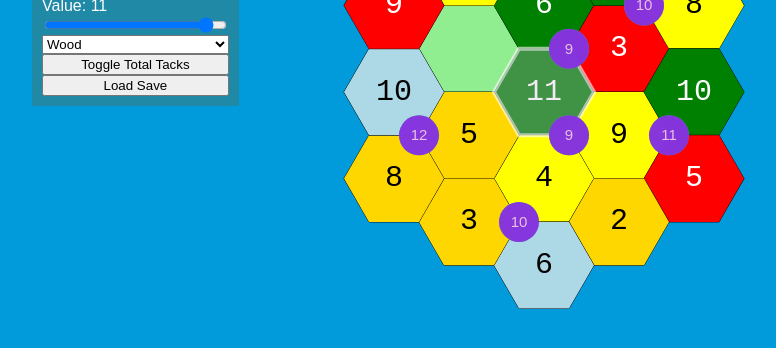
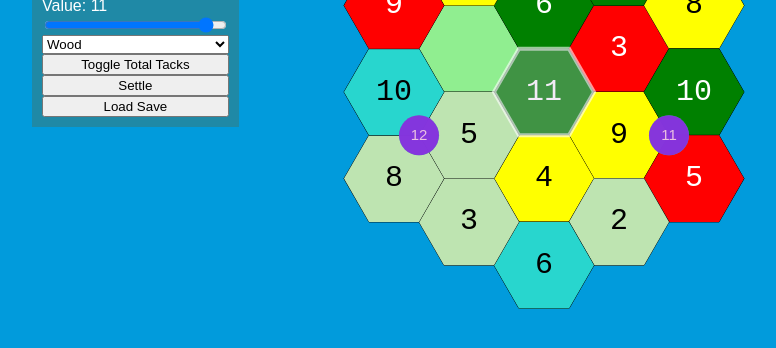
Before and after one commit to BJS324MC/Catan-Helper, a plain HTML site: page index.html in a window 1280 px wide. Shown: the part 308-656 px from the top of the page, without its empty margins (96-872 px from the left). Drawn offline with Linux system fonts and the light colour scheme.

Commit message:
quick stuff

```diff
--- a/index.html
+++ b/index.html
@@ -19,6 +19,7 @@
         <select id="resources">
             <option value="brick">Brick</option>
             <option value="desert">Desert</option>
+            <option value="gold">Gold</option>
             <option value="ore">Ore</option>
             <option value="sheep">Sheep</option>
             <option value="wheat">Wheat</option>
@@ -26,6 +27,7 @@
             <option value="none">None</option>
         </select>
         <button id="toggle">Toggle Total Tacks</button>
+        <button id="toggle2">Settle</button>
         <button id="loadSave">Load Save</button>
     </div>
     <script src='main.js'></script>
--- a/main.js
+++ b/main.js
@@ -19,13 +19,20 @@ class HexList {
         this.resourceGuide = {
             'brick': 'red',
             'wood': 'green',
-            'sheep': 'gold',
+            'sheep': 'rgb(190, 228, 177)',
             'wheat': 'yellow',
-            'ore': 'lightblue',
+            'ore': 'rgb(40, 214, 206)',
+            'gold': 'gold',
             'desert': 'lightgreen',
             'none': 'rgba(255,255,255,0)',
             'hover': 'rgba(0,0,0,0.2)',
             'selected': 'rgba(211, 189, 225,0.3)'
+        },
+        this.cornerGuide = {
+            'default':'',
+            'settled':'',
+            'enemy':'',
+            'selection':''
         }
         this.hexes = hexes;
         this.neighbours = {};
@@ -47,10 +54,14 @@ class HexList {
         this.corners = this.getAllCorners();
         quickSort(this.corners, n => -n[2]);
     }
+    deviation(...population){
+        return population.map(a=>(a-11/3)**2).reduce((a,b)=>a+b)/population.length
+    }
     isOdd(corner) {
         return corner[0] % 3 === 1 || corner[0] % 3 === -2;
     }
-    areAdjacentCorners(cornerA, cornerB) {
+    areAdjacentCorners(cornerA, cornerB, equality = false) {
+        if(equality && approximatelyEqual(cornerA[0], cornerB[0]) && approximatelyEqual(cornerA[1],cornerB[1])) return true;
         let C1 = this.isOdd(cornerA), C2 = this.isOdd(cornerB);
         if (C1 === C2) return false;
         let oddCorner = C1 ? cornerA : cornerB, evenCorner = C1 ? cornerB : cornerA;
@@ -88,23 +99,25 @@ class HexList {
         return corners;
     }
     drawAllCorners(ctx) {
-        for (let i = 0; i < this.corners.length; i++) this.drawCorner(ctx, this.corners[i], i);
+        for (let i = 0; i < this.corners.length; i++) this.drawCorner(ctx, this.corners[i], settling ? 10 : i, settling ? 2 : 0);
     }
-    drawCorner(ctx, corner, i = 0) {
+    drawCorner(ctx, corner, i = 0, display = 0) {
         let [x, y, v] = corner;
         x += innerWidth / 2;
         y += innerHeight / 2;
         ctx.beginPath();
-        ctx.fillStyle = 'rgba(49, 211, 152, 0.8)';
+        ctx.fillStyle = display === 2 ? 'rgba(181, 194, 182, 0.8)' : display === 1 ? 'rgba(240, 119, 119, 0.5)' : 'rgba(49, 211, 152, 0.8)';
         ctx.arc(x, y, 20, 0, Math.PI * 2);
         ctx.fill();
         if (i < 10) {
             ctx.fillStyle = `rgba(138, 43, 226,${1 - 0.7 * (i + 1) / 10})`;
             ctx.fill();
         }
+        if (display === 0) {
             ctx.fillStyle = i < 10 ? 'rgb(235, 193, 226)' : 'rgb(49, 111, 152)';
             ctx.font = '15px Arial';
             ctx.fillText(v, x, y + 5);
+        }
     }
     drawHex(ctx, hx, hy, resource, value) {
         let r = this.r,
@@ -171,7 +184,7 @@ class HexList {
         return [vx, vy, ...this.getTotalTacks(x, y, n)];
     }
     sumHexes(...hexes) {
-        return [hexes.map(a => a !== null ? a[1] : null).reduce((a, b) => b === null ? a : a + this.tackGuide[b], 0), ...hexes];
+        return [hexes.reduce((a, b) => b === null ? a : a + this.tackGuide[b[1]] * (b[0] === "gold" ? 2 : 1), 0), ...hexes];
     }
     draw(ctx) {
         let hx, hy;
@@ -181,7 +194,18 @@ class HexList {
         };
     }
 }
+const templateCK = { "0,0": ["sheep", 11], "-1,0": ["ore", 6], "0,-1": ["wood", 10], "1,-1": ["brick", 5], "1,0": ["ore", 4], "0,1": ["wood", 5], "-1,1": ["wheat", 4], "-1,-1": ["brick", 12], "0,-2": ["wheat", 6], "1,-2": ["sheep", 3], "2,-2": ["wheat", 10], "2,-1": ["desert", -1], "2,0": ["wood", 8], "1,1": ["wheat", 11], "0,2": ["brick", 9], "-1,2": ["ore", 3], "-2,2": ["sheep", 8], "-2,1": ["wood", 2], "-2,0": ["sheep", 9], "-3,0": ["desert", -1], "-3,2": ["desert", -1], "-2,3": ["brick", -1], "0,3": ["sheep", -1], "2,1": ["ore", -1], "3,-1": ["wheat", -1], "3,-3": ["desert", -1], "-1,-2": ["desert", -1], "1,-3": ["wood", -1] },
+    templateSF1 = { "0,0": ["wood", 11], "-1,0": ["sheep", 5], "0,-1": ["brick", 9], "1,-1": ["ore", 5], "1,0": ["desert", -1], "0,1": ["wheat", 6], "-1,1": ["ore", 10], "-1,-1": ["wheat", 2], "0,-2": ["sheep", 8], "1,-2": ["wood", 12], "2,-2": ["sheep", 9], "2,-1": ["sheep", 3], "2,0": ["wood", 6], "1,1": ["ore", 2], "0,2": ["brick", 10], "-1,2": ["sheep", 11], "-2,2": ["wheat", 8], "-2,1": ["brick", 3], "-2,0": ["wood", 9], "-2,-2": ["sheep", 4], "-4,0": ["ore", 3], "-4,1": ["gold", 11], "-5,3": ["ore", 4], "-5,4": ["ore", 8], "-4,4": ["wheat", 10], "-2,4": ["wood", 4], "-1,4": ["gold", 5] };
 const approximatelyEqual = (a, b, dp = 12) => a.toFixed(dp) === b.toFixed(dp),
+    scaleCompare = (min, max, val) => val <= (min + max) / 2 ? min : max,
+    combinations = (n, r = 2, p = 1, b = 0) => {
+        let l = [];
+        for (let i = b; i < n - r + p; i++) {
+            if (r - p > 0) l = l.concat(combinations(n, r, p + 1, i + 1).map(a => [i, ...a]));
+            else l.push([i]);
+        }
+        return l
+    },
     partition = (arr, fn, low, high) => {
         const pivot = fn(arr[high]);
         let i = low - 1;
@@ -201,25 +225,21 @@ const approximatelyEqual = (a, b, dp = 12) => a.toFixed(dp) === b.toFixed(dp),
             quickSort(arr, fn, pi + 1, high);
         }
     },
-    sortByResources = (resources, scaleFactors = { 'brick': 2, 'wood': 2, 'sheep': 2, 'wheat': 2, 'ore': 2 }) => {
+    sortByResources = (resources, scaleFactors = { 'brick': 2, 'wood': 2, 'gold': 3, 'sheep': 2, 'wheat': 2, 'ore': 2 }) => {
         quickSort(board.corners, n =>
             (n[3] ? -board.tackGuide[n[3][1]] * (resources.some(resource => n[3][0] === resource) ? scaleFactors[n[3][0]] : 1) : 0) +
             (n[4] ? -board.tackGuide[n[4][1]] * (resources.some(resource => n[4][0] === resource) ? scaleFactors[n[4][0]] : 1) : 0) +
             (n[5] ? -board.tackGuide[n[5][1]] * (resources.some(resource => n[5][0] === resource) ? scaleFactors[n[5][0]] : 1) : 0))
     },
-    getOptimalSetup = (...taken) => {
+    getOptimalSetup = (settled=[],enemy=[]) => {
         /**
          * Sort based on:
          * Balance
          * Total Production
          */
         //sortByResources([])
-        let result = [];
-        for(let c = 0; c < 1; c++){
-            let N = [board.corners[c]];
-            for (let i = 0; i < board.corners.length && N.length < 7; i++) if (i !== c && N.concat(taken).every(corner => !board.areAdjacentCorners(corner, board.corners[i]))) N.push(board.corners[i]);
-            result.push(N)
-        }
+        let result = [], order = combinations(20, 2);
+        for (let o of order) if (!settled.some(corner => board.areAdjacentCorners(board.corners[o[0]],corner,true) || board.areAdjacentCorners(board.corners[o[1]],corner,true)) && !board.areAdjacentCorners(board.corners[o[0]], board.corners[o[1]])) result.push(o.map(a => board.corners[a]));
         return result;
     };
 
@@ -231,7 +251,9 @@ let board = new HexList({
     '-2,2': ['sheep', 8], '-2,1': ['ore', 10], '-2,0': ['brick', 9]
 }),
     selectedHex = [0, 0, 'brick', 11],
-    displayCorners = getOptimalSetup(),
+    settledCorners = [],
+    enemyCorners = [],
+    displayCorners = getOptimalSetup(settledCorners),
     displayN = 0,
     showCorners = false,
     coordsBegin = null,
@@ -239,6 +261,7 @@ let board = new HexList({
     pheight = 0,
     coordsMoved = [0, 0],
     coordsMoved2 = [0, 0],
+    settling = false,
     hovered = [10, 0];
 
 const canvas = document.querySelector('canvas'),
@@ -252,15 +275,36 @@ const canvas = document.querySelector('canvas'),
             dy = Math.round((e.clientY - coordsMoved[1] - innerHeight / 2 - dx * board.h * 50 / 2) / (2 * board.h * 50 / 2));
         return [dx, dy]
     },
+    convertMouseToCorner = e => {
+        let dy = Math.round((e.clientY - coordsMoved[1] - innerHeight / 2) / (board.h * board.r / 2)),
+            dx = e.clientX - coordsMoved[0] - innerWidth / 2,
+            H = board.r * (dy % 2 === 0 ? 1 : 1 / 2),
+            dxH = dx + H,
+            R = dxH / (board.r * 3),
+            D = R + (dxH > 0 ? -Math.floor(R) : Math.ceil(R)),
+            x = 0,
+            q = Math.abs(dy % 2) === 0 ? 2 / 3 : 1 / 3,
+            r = q - 1;
+        if (dxH > 0) x = D < q ? scaleCompare(0, q, D) : scaleCompare(q, 1, D);
+        else if (dxH < 0) x = D > r ? scaleCompare(r, 0, D) : scaleCompare(-1, r, D);
+        return [(x - D + R) * board.r * 3 - H, dy * board.h * board.r / 2];
+    },
     click = e => {
         if (coordsMoved[0] !== coordsMoved2[0] || coordsMoved[1] !== coordsMoved2[1]) return false;
-        let [dx, dy] = convertMouseToHex(e),
+        if (settling) {
+            settling = false;
+            settledCorners.push(hovered);
+            displayCorners = getOptimalSetup(settledCorners);
+        }
+        else {
+            let [dx, dy] = hovered,
                 hex = board.getHex(dx, dy) || ['none', -1];
             selectedHex = [dx, dy, ...hex];
             hexName.innerText = `Hex (${dx},${dy})`;
             valueLabel.innerText = `Value: ${hex[1]}`;
             rangeValue.value = hex[1];
             resources.value = hex[0];
+        }
     },
     starting = e => {
         coordsBegin = [e.clientX, e.clientY];
@@ -268,7 +312,7 @@ const canvas = document.querySelector('canvas'),
     },
     movement = e => {
         if (coordsBegin !== null) coordsMoved = [coordsMoved2[0] + e.clientX - coordsBegin[0], coordsMoved2[1] + e.clientY - coordsBegin[1]];
-        hovered = convertMouseToHex(e);
+        hovered = settling ? convertMouseToCorner(e) : convertMouseToHex(e);
     },
     ending = e => coordsBegin = null,
     mobile = fn => e => fn(e.touches[0]),
@@ -288,10 +332,19 @@ const canvas = document.querySelector('canvas'),
         ctx.fillRect(0, 0, innerWidth, innerHeight);
         ctx.translate(...coordsMoved);
         board.draw(ctx, showCorners);
+        if (settling) {
+            board.drawAllCorners(ctx);
+            ctx.beginPath();
+            ctx.fillStyle = 'rgba(0,0,0,0.2)';
+            ctx.arc(hovered[0] + innerWidth / 2,hovered[1] + innerHeight / 2, 20, 0, Math.PI * 2);
+            ctx.fill();
+        }
+        else {
+            board.drawHex(ctx, selectedHex[0], selectedHex[1], 'selected', -1);
             board.drawHex(ctx, ...hovered, 'hover', -1);
-        board.drawHex(ctx, selectedHex[0], selectedHex[1], 'selected', -1);
             if (showCorners) board.drawAllCorners(ctx);
-        for (let corner of displayCorners[displayN]) board.drawCorner(ctx, corner);
+            for (let corner of displayCorners[displayN]) board.drawCorner(ctx, corner, 0, 0);
+        }
         ctx.restore();
         requestAnimationFrame(frame);
     }
@@ -315,10 +368,11 @@ rangeValue.addEventListener('input', () => {
     board.editHex(...selectedHex);
 })
 document.getElementById('toggle').addEventListener('click', () => showCorners = !showCorners)
+document.getElementById('toggle2').addEventListener('click', () => settling = !settling)
 document.getElementById('loadSave').addEventListener('click', () => {
     let item = localStorage.getItem("catanBoard");
     if (item === null) return false;
     board.hexes = JSON.parse(item);
     board.update();
-    displayCorners = getOptimalSetup()
+    displayCorners = getOptimalSetup(settledCorners)
 })
```
Lines whose indentation alone changed are shown as unchanged.
